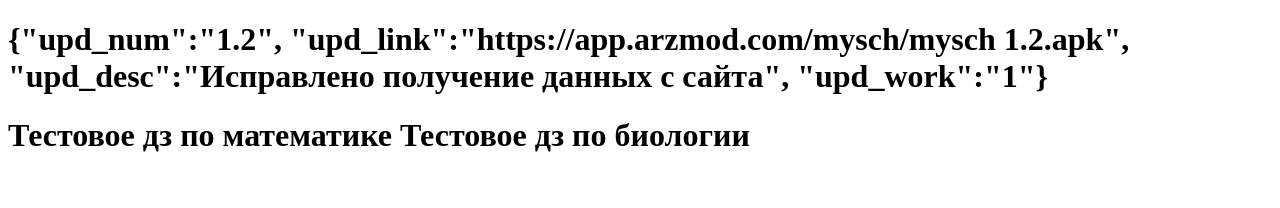
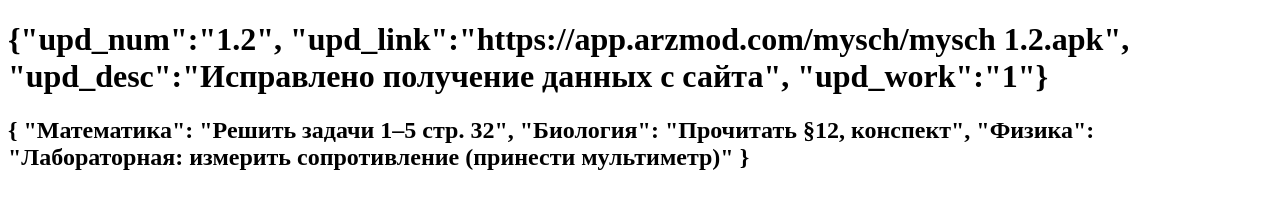
Before and after one commit to L1merGG/myschedule, a plain HTML site: page index.html in a window 1280 px wide. Drawn offline with Linux system fonts and the light colour scheme.

Commit message:
Update index.html

```diff
--- a/index.html
+++ b/index.html
@@ -12,9 +12,10 @@
 "upd_desc":"Исправлено получение данных с сайта",
 
 "upd_work":"1"}</h1>
-    <h1><map>
-    <string name="Математика">Тестовое дз по математике</string>
-    <string name="Биология">Тестовое дз по биологии</string>
-</map></h1>
+    <h2>{
+  "Математика": "Решить задачи 1–5 стр. 32",
+  "Биология": "Прочитать §12, конспект",
+  "Физика": "Лабораторная: измерить сопротивление (принести мультиметр)"
+}</h2>
 </body>
 </html>
```
